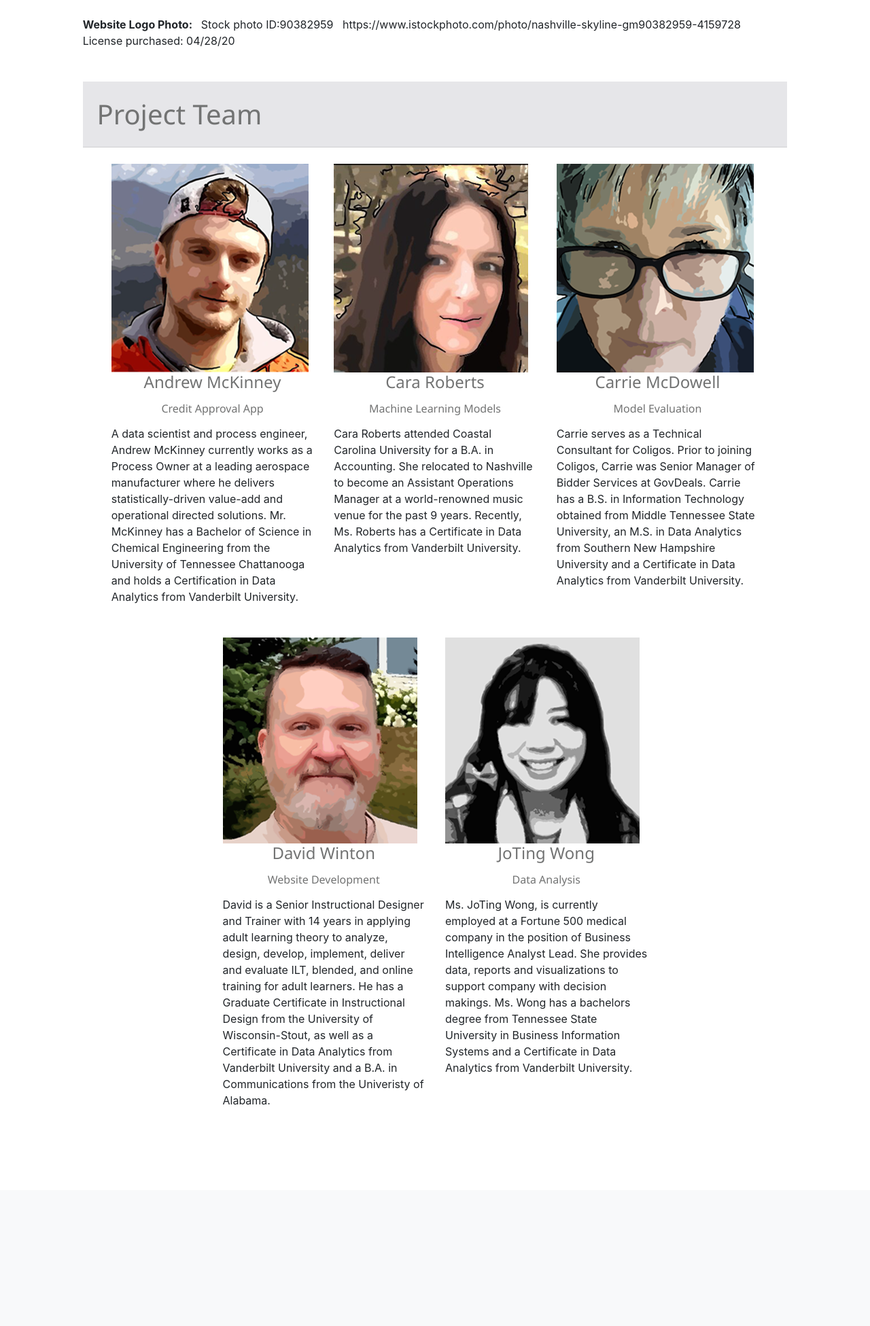
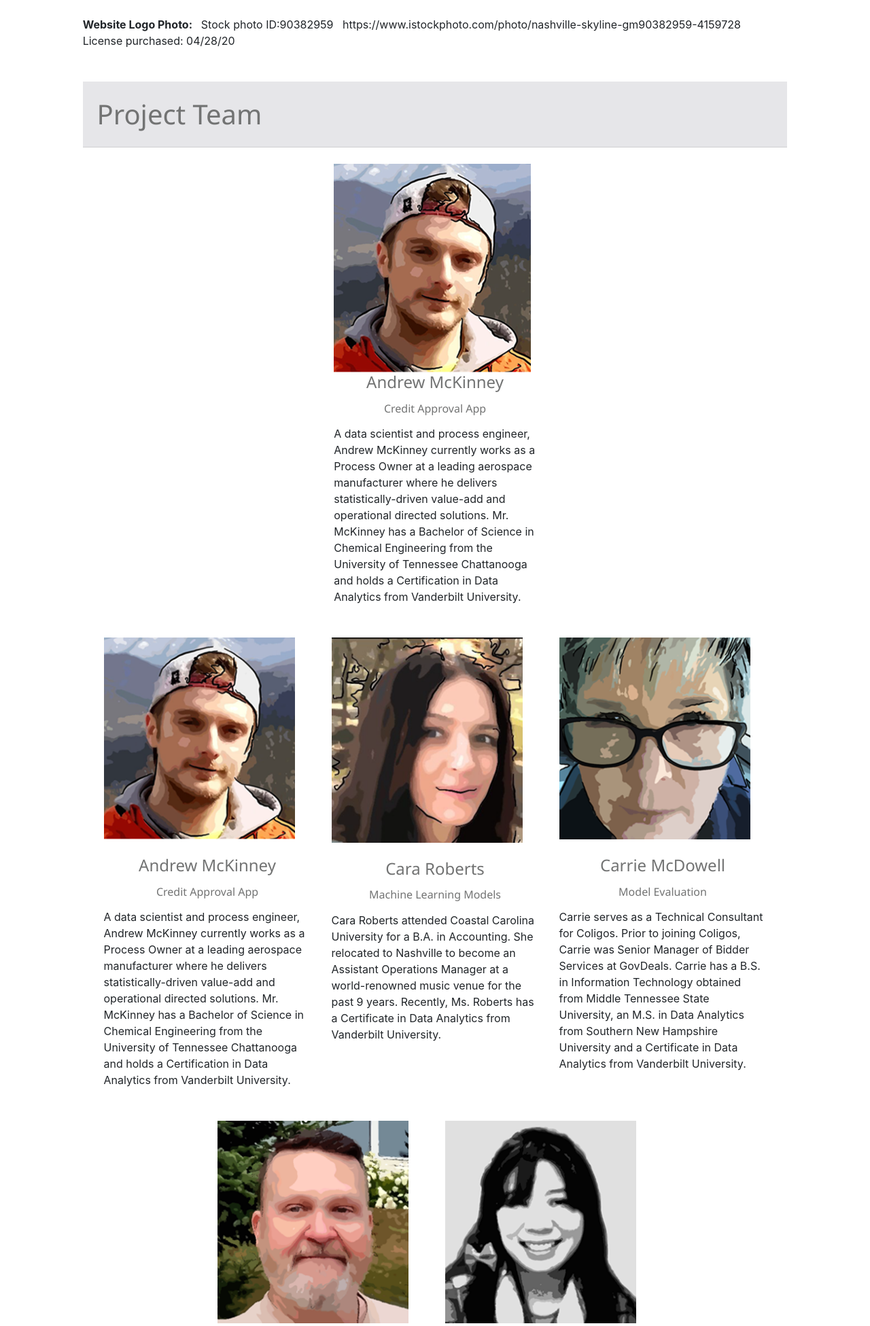
Before and after one commit to armckinney/west-end-financial, a Flask app: page /about_us.html in a window 1280 px wide. Shown: the part 758-2709 px from the top of the page at 68% size. Before the commit the page ends 2384 px from the top, so only its background shows below. Run offline with Flask 2, Linux system fonts and the light colour scheme; some libraries are stand-ins or nearby versions.

Commit message:
Update about_us.html

```diff
--- a/Credit_Review_App/templates/about_us.html
+++ b/Credit_Review_App/templates/about_us.html
@@ -201,11 +201,25 @@
       </div>
       <br><br>
     </div>
+    <div class="row justify-content-center">
     <div class="col-lg-3 col-sm-12 col-xs-12 padding">
-      <div class="image-wrapper float-left pr-4">
-        <img src="../Images/About_us2a.png" alt="image2">
+      <div class="image-wrapper float-center pr-4">
+        <img src="../Images/About_us1a.png" alt="image1" class="img-fluid mx-auto d-block">
       </div>
       <div class="single-post-content-wrapper">
+        <br>
+        <h4 class="text-center">Andrew McKinney</h4>
+        <h6 class="text-center">Credit Approval App</h6>
+        A data scientist and process engineer, Andrew McKinney currently works as a Process Owner at a leading aerospace manufacturer where he delivers statistically-driven value-add and operational directed solutions. Mr. McKinney has a Bachelor of Science in Chemical Engineering from the University of Tennessee Chattanooga and holds a Certification in Data Analytics from Vanderbilt University.<br>
+      </div>
+      <br><br>
+    </div>
+    <div class="col-lg-3 col-sm-12 col-xs-12 padding">
+      <div class="image-wrapper float-center pr-4">
+        <img src="../Images/About_us2a.png" alt="image1" class="img-fluid mx-auto d-block">
+      </div>
+      <div class="single-post-content-wrapper">
+        <br>
         <h4 class="text-center">Cara Roberts</h4>
         <h6 class="text-center">Machine Learning Models</h6>
         Cara Roberts attended Coastal Carolina University for a B.A. in Accounting. She relocated to Nashville to become an Assistant Operations Manager at a world-renowned music venue for the past 9 years. Recently,  Ms. Roberts has a Certificate in Data Analytics from Vanderbilt University.<br>
@@ -214,10 +228,11 @@
     </div>
     <br>
     <div class="col-lg-3 col-sm-12 col-xs-12 padding">
-      <div class="image-wrapper float-left pr-4">
-        <img src="../Images/About_us3a.png" alt="image3">
+      <div class="image-wrapper float-center pr-4">
+        <img src="../Images/About_us3a.png" alt="image1" class="img-fluid mx-auto d-block">
       </div>
       <div class="single-post-content-wrapper">
+        <br>
         <h4 class="text-center">Carrie McDowell</h4>
         <h6 class="text-center">Model Evaluation</h4>
         Carrie serves as a Technical Consultant for Coligos. Prior to joining Coligos, Carrie was Senior Manager of Bidder Services at GovDeals.  Carrie has a B.S. in Information Technology obtained from Middle Tennessee State University, an M.S. in Data Analytics from Southern New Hampshire University and a Certificate in Data Analytics from Vanderbilt University.
@@ -227,10 +242,11 @@
     </div>
     <div class="row justify-content-center">
     <div class="col-lg-3 col-sm-12 col-xs-12 padding">
-      <div class="image-wrapper float-left pr-4">
-        <img src="../Images/About_us4a.png" alt="image4">
+       <div class="image-wrapper float-center pr-4">
+        <img src="../Images/About_us4a.png" alt="image1" class="img-fluid mx-auto d-block">
       </div>
       <div class="single-post-content-wrapper">
+        <br>
         <h4 class="text-center">David Winton</h4>
         <h6 class="text-center">Website Development</h4>
         David is a Senior Instructional Designer and Trainer with 14 years in applying adult learning theory to analyze, design, develop, implement, deliver and evaluate ILT, blended, and online training for adult learners. He has a Graduate Certificate in Instructional Design from the University of Wisconsin-Stout, as well as a Certificate in Data Analytics from Vanderbilt University and a B.A. in Communications from the Univeristy of Alabama.<br>
@@ -238,10 +254,11 @@
       <br>
     </div>
     <div class="col-lg-3 col-sm-12 col-xs-12 padding">
-      <div class="image-wrapper float-left pr-4">
-        <img src="../Images/About_us5a.png" alt="image5">
+      <div class="image-wrapper float-center pr-4">
+        <img src="../Images/About_us5a.png" alt="image1" class="img-fluid mx-auto d-block">
       </div>
       <div class="single-post-content-wrapper">
+        <br>
         <h4 class="text-center">JoTing Wong</h4>
         <h6 class="text-center">Data Analysis</h5>
         Ms. JoTing Wong, is currently employed at a Fortune 500 medical company in the position of Business Intelligence Analyst Lead.  She provides data, reports and visualizations to support company with decision makings.  Ms. Wong has a bachelors degree from Tennessee State University in Business Information Systems and a Certificate in Data Analytics from Vanderbilt University.
```
